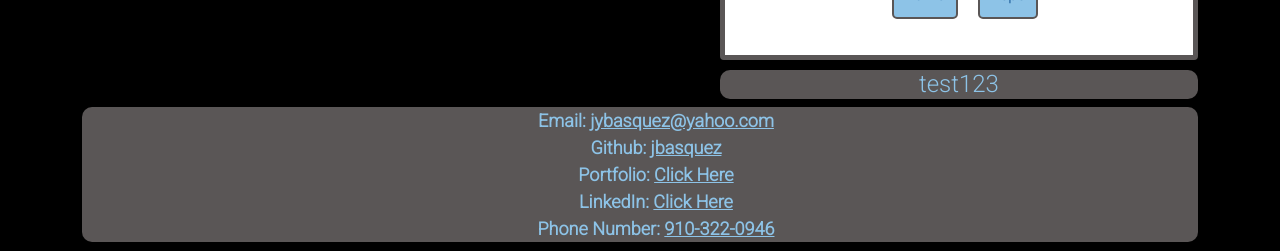
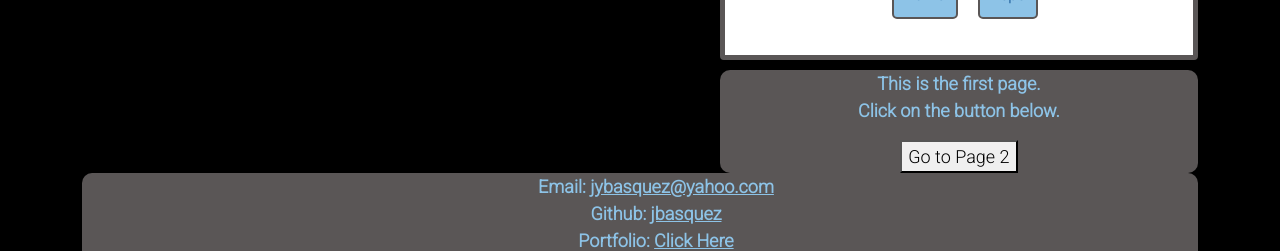
Before and after one commit to jbasquez/jbasquez.github.io, a React (Create React App) app in the folder reactapp/: page / in a window 1280 px wide. Shown: the part 1434-1685 px from the top of the page. Built offline with nearby package versions, Linux system fonts and the light colour scheme; no server answers.

Commit message:
button added and rendering to project page correctly

```diff
--- /dev/null
+++ b/reactapp/src/components/button.js
@@ -0,0 +1,22 @@
+import React from "react";
+import {Link } from "react-router-dom";
+
+ function SeeMoreButton() {
+
+     return (
+       <div>
+         <p>
+           This is the first page.
+           <br />
+           Click on the button below.
+         </p>
+         <Link to="/projects"><button>
+           Go to Page 2
+         </button>
+         </Link>
+       </div>
+     );
+
+ }
+
+ export default SeeMoreButton;
--- a/reactapp/src/pages/home.js
+++ b/reactapp/src/pages/home.js
@@ -9,6 +9,7 @@ import Aos from 'aos';
 import 'aos/dist/aos.css';
 import FetchRandomQuote from '../components/officeApi';
 import FetchBitcoin from '../components/bitcoin';
+import SeeMoreButton from '../components/button'
 
 function Home(){
       useEffect(() => {
@@ -62,7 +63,7 @@ function Home(){
                       </div>
                     </div>
                     <div className="bg">
-                      <h2>test123</h2>
+                      <SeeMoreButton />
                     </div>
                   </div>
                   <Footer/>
```
